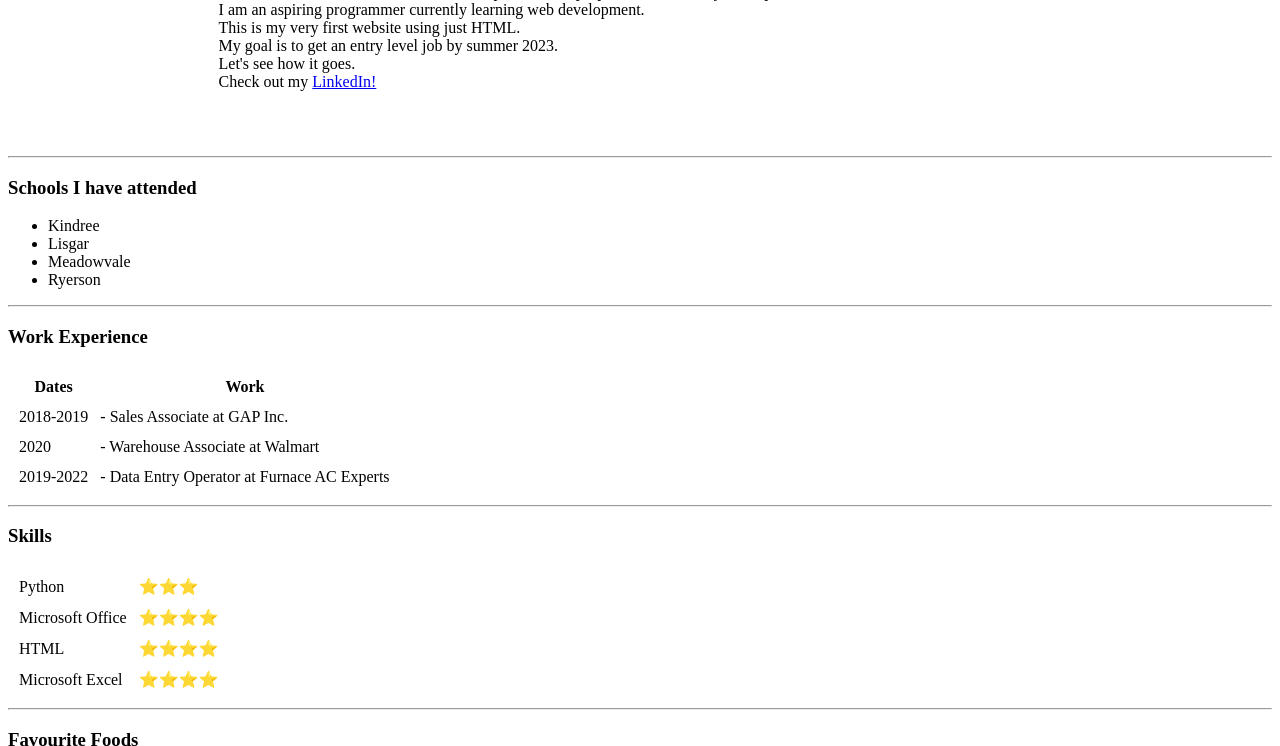
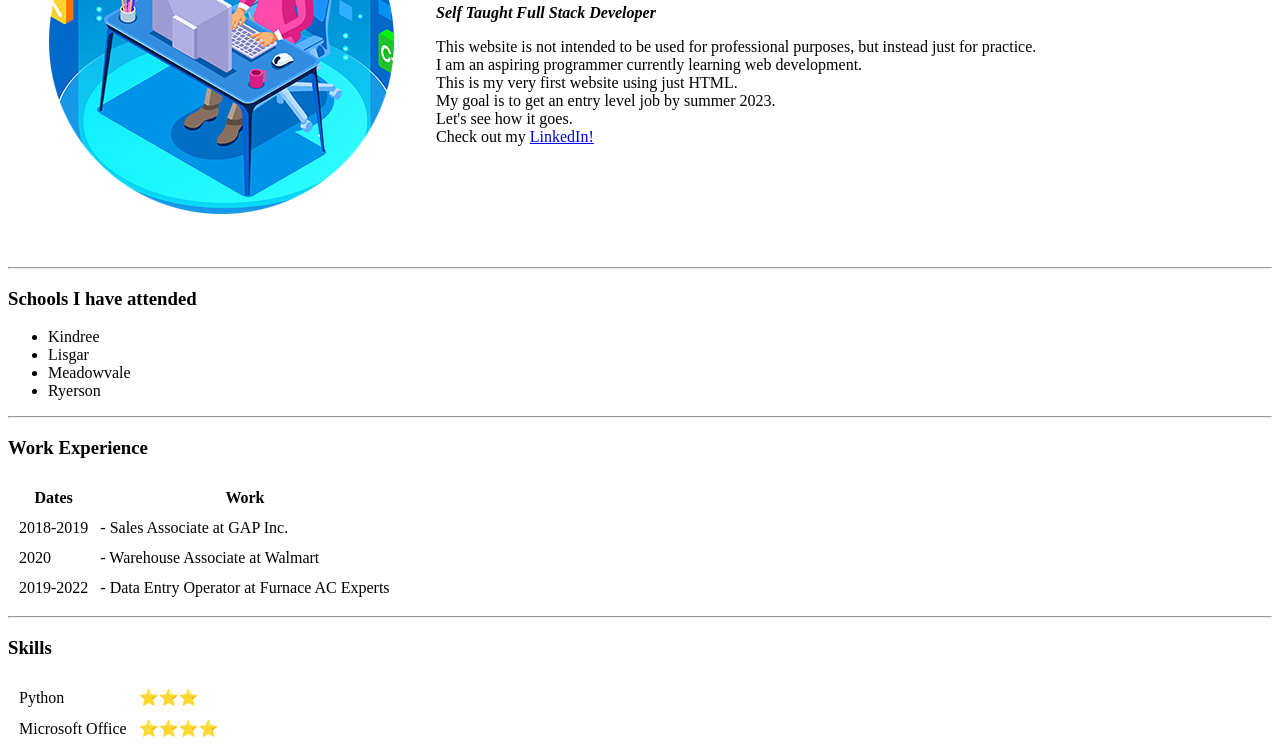
Before and after one commit to AreezKhan2/cv, a plain HTML site: page index.html in a window 1280 px wide. Shown: the part 180-926 px from the top of the page. Drawn offline with Linux system fonts and the light colour scheme.

Commit message:
Update index.html

```diff
--- a/index.html
+++ b/index.html
@@ -9,7 +9,7 @@
 <body>
   <table cellspacing="40">
     <tr>
-      <td><img src="images/circle website pic.png" alt="Programming pic"></td>
+      <td><img src="Circle website pic.png" alt="Programming pic"></td>
       <td><h1>Areez Khan</h1>
       <p> <em> <strong>Self Taught Full Stack Developer</strong></em></p>
       <p>This website is not intended to be used for professional purposes, but instead just for practice. <br> I am an aspiring programmer currently learning web development.
```
